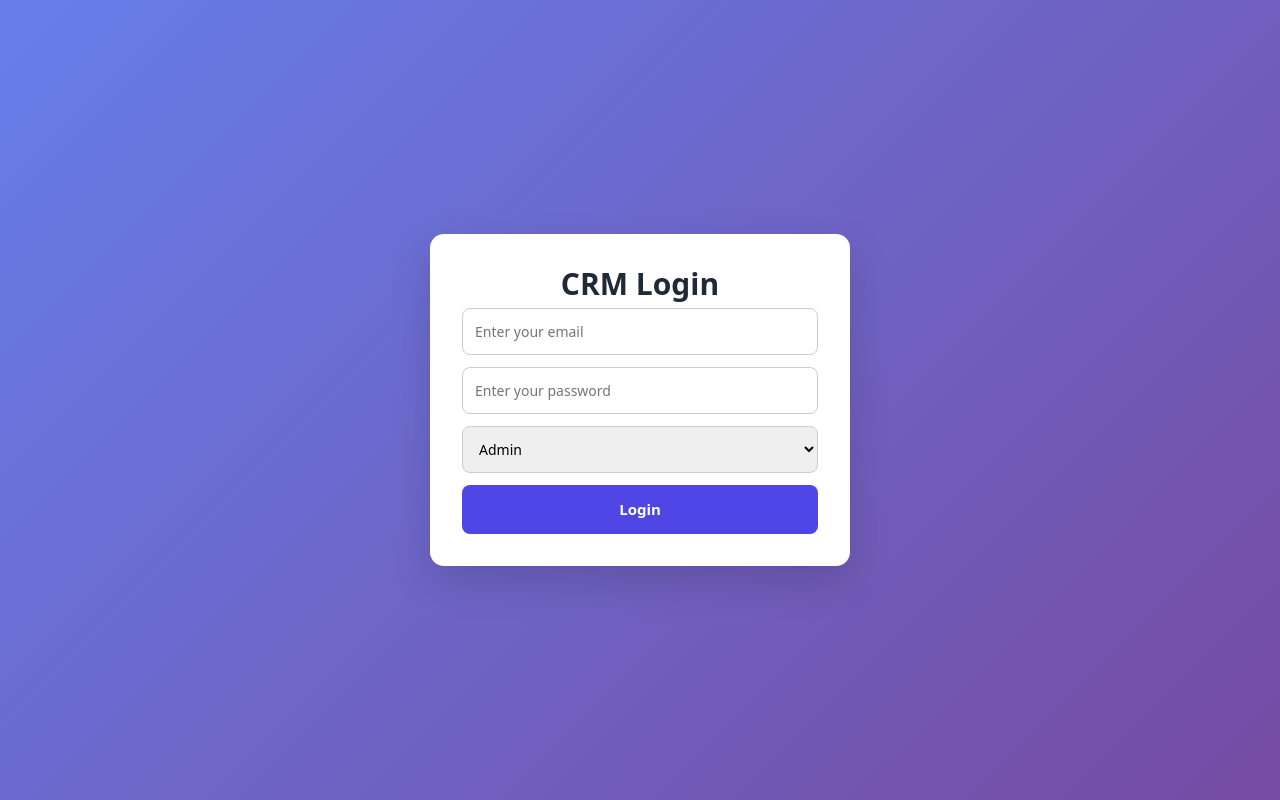
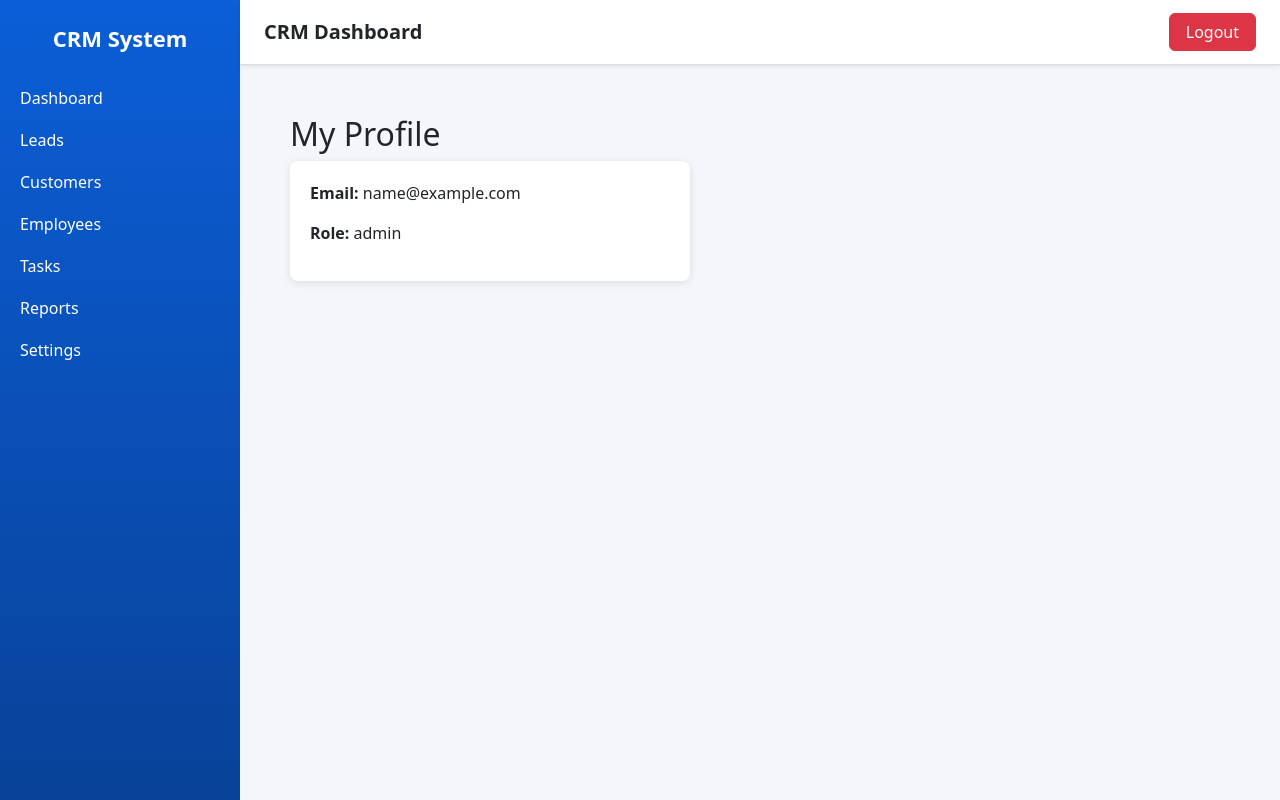
Before and after one commit to anishachandgude2005/CRM_Project, a React (Vite) app in the folder crm-project/: page /profile in a window 1280 px wide. Before the commit this address led to /login. Built offline with nearby package versions, Linux system fonts and the light colour scheme; sample sign-in values are in the browser's storage.

Commit message:
add profile

```diff
--- a/crm-project/src/App.jsx
+++ b/crm-project/src/App.jsx
@@ -7,6 +7,7 @@ import Login from "./pages/Login";
 import MainLayout from "./layouts/MainLayout";
 import Dashboard from "./pages/dashboard/Dashboard";
 import Leads from "./pages/leads/Leads";
+import Profile from "./pages/profile/Profile";
 
 // Temporary placeholder pages (Phase 1)
 
@@ -33,6 +34,7 @@ function App() {
           <Route path="/tasks" element={<Tasks />} />
           <Route path="/reports" element={<Reports />} />
           <Route path="/settings" element={<Settings />} />
+          <Route path="/profile" element={<Profile />} />
         </Route>
 
         {/* Default */}
--- /dev/null
+++ b/crm-project/src/pages/profile/Profile.jsx
@@ -0,0 +1,31 @@
+export default function Profile() {
+  const user = JSON.parse(localStorage.getItem("crmUser"));
+
+  if (!user) {
+    return <p style={{ padding: 20 }}>Not logged in</p>;
+  }
+
+  return (
+    <div style={styles.container}>
+      <h2>My Profile</h2>
+
+      <div style={styles.card}>
+        <p><strong>Email:</strong> {user.email}</p>
+        <p><strong>Role:</strong> {user.role}</p>
+      </div>
+    </div>
+  );
+}
+
+const styles = {
+  container: {
+    padding: "20px",
+  },
+  card: {
+    background: "#fff",
+    padding: "20px",
+    borderRadius: "8px",
+    boxShadow: "0 2px 8px rgba(0,0,0,0.1)",
+    maxWidth: "400px",
+  },
+};
```
Also changed, not shown: 1 other file (tests, documents, lock files or other folders).
